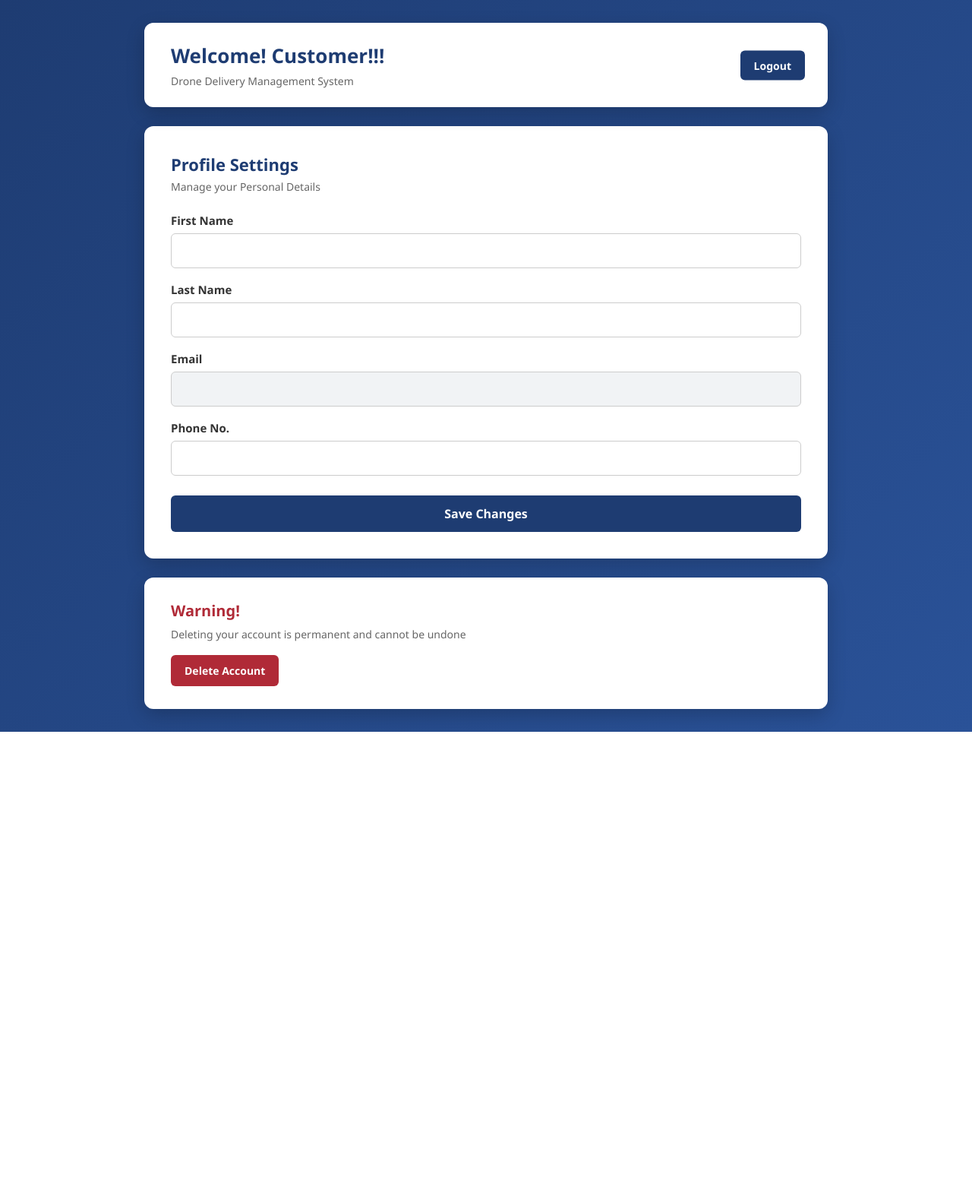
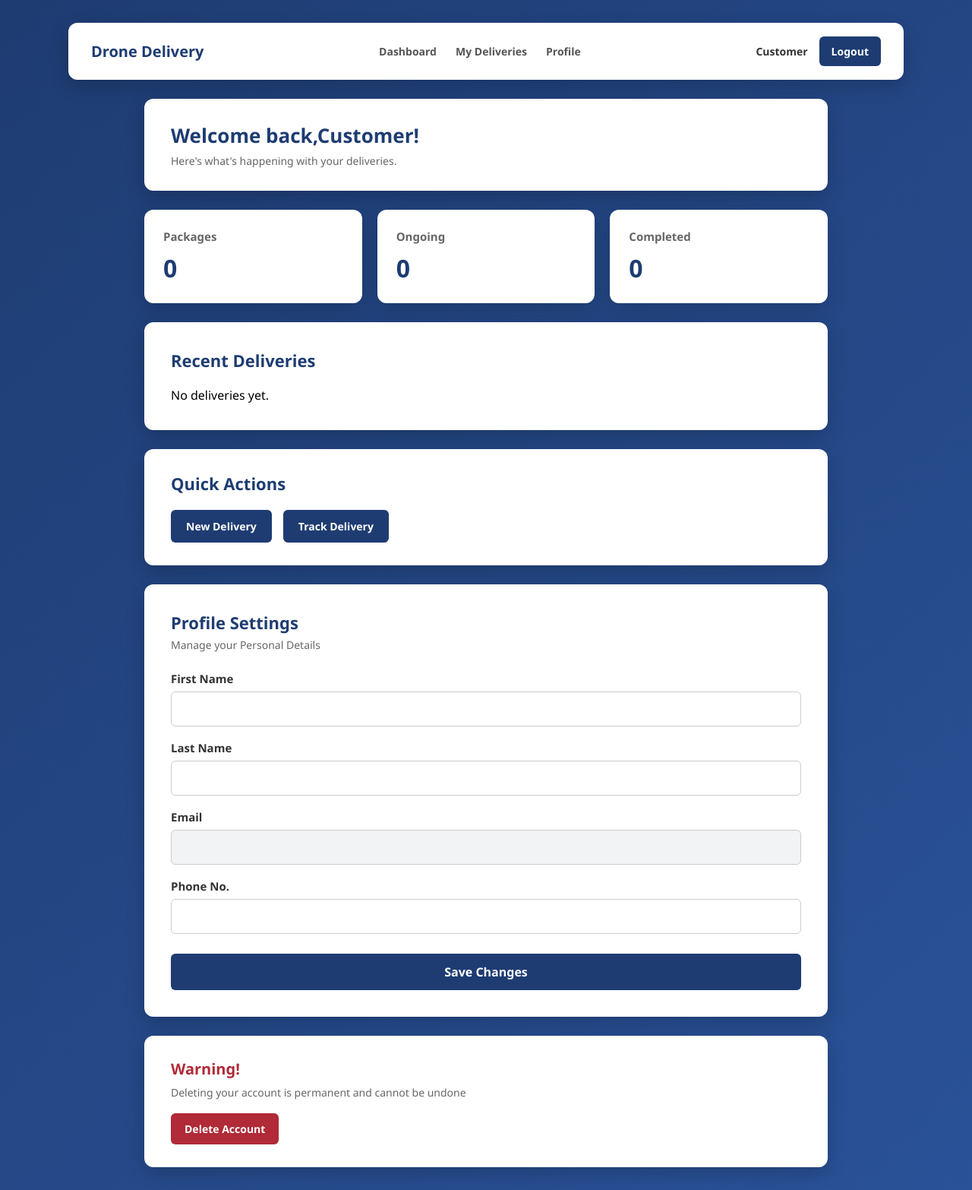
Before and after one commit to Amrita-School-of-Business-nd-Journalism/DBMS, a Flask app: page /customer in a window 1280 px wide. Shown: the whole page at 76% size. Before the commit the page ends 963 px from the top, so only its background shows below. Run offline with Flask 3, Linux system fonts and the light colour scheme; the visitor is signed in with stand-in values (Sample User, id 1).

Commit message:
Customer Dashboard - Incomplete Get Dashboard Details

```diff
--- a/backend/app.py
+++ b/backend/app.py
@@ -149,6 +149,9 @@
     try:
         cursor.execute(query,(email,role))
         user = cursor.fetchone()
+    except error as e:
+        print(e)
+
     finally:
         cursor.close()
         db.close()
@@ -182,7 +185,7 @@
         }
     })
 
-# Profile - User Fetching Route (Displaying in customer.html)
+# Customer Profile - User Fetching Route (Displaying in customer.html)
 @app.route("/profile")
 @login_required
 def get_profile():
@@ -196,7 +199,8 @@
             FROM USERS WHERE USER_ID = %s
         """,(session["USER_ID"],))
         user = cursor.fetchone()
-
+    except error as e:
+        print(e)
     finally:
         cursor.close()
         db.close()
@@ -212,7 +216,7 @@
         "user":user
     })
 
-# Profile - User Submitting Reflecting in DB
+# Customer Profile - User Submitting Reflecting in DB
 @app.route("/profile", methods=["PUT"])
 @login_required
 def update_profile():
@@ -239,6 +243,8 @@
     try:
         cursor.execute(query,(first_name,last_name,phone_no,session["USER_ID"]))
         db.commit()
+    except error as e:
+        print(e)
     finally:
         cursor.close()
         db.close()
@@ -249,11 +255,10 @@
         "message":"User Details updated Successfully"
     })
 
-# Profile - User Delete Track
+# Customer Profile - User Delete Track
 @app.route("/profile", methods=["DELETE"])
 @login_required
 def delete_profile():
-
     db = connect_w_db()
     cursor = db.cursor()
 
@@ -263,6 +268,8 @@
     try:
         cursor.execute(query,(session["USER_ID"],))
         db.commit()
+    except error as e:
+        print(e)
     finally:
         cursor.close()
         db.close()
@@ -274,6 +281,48 @@
         "message":"Account Deleted Successfully"
     })
 
+# Customer Dashboard Stats - Get
+@app.route("/dashboard/stats")
+@login_required
+def get_dashboard_stats():
+    db = connect_w_db()
+    cursor = db.cursor(dictionary=True)
+
+    # Packages Count
+    query = """
+    SELECT COUNT(*) as package_count FROM PACKAGES WHERE USER_ID = %s;
+    """
+    cursor.execute(query,(sesion["USER_ID"]))
+    package_count = cursor.fetchone()["PACKAGE_COUNT"]
+
+    # Packages - Ongoing Count
+    query = """
+    SELECT COUNT(*) AS ONGOING_COUNT FROM
+    (SELECT P.PACKAGE_ID FROM MISSIONS M JOIN PACKAGES P
+    USING(PACKAGE_ID) WHERE M.MISSION_STATUS = "ONGOING"
+    AND P.USER_ID = 1)
+    JT;
+    """
+
+    cursor.execute(query,(sesion["USER_ID"]))
+    ongoing_count = cursor.fetchone()["ONGOING_COUNT"]
+
+    # # Completed Deliveries
+    # query = """
+
+    # """
+
+    db.commit()
+    cursor.close()
+    db.close()
+
+    return jsonify({
+        "success": True,
+        "packages": package_count,
+        "ongoing": ongoing_count,
+        "completed": completed_count
+    })
+
 # Running the App
 if __name__=="__main__":
     app.run(debug=True)
--- a/backend/static/css/cd.css
+++ b/backend/static/css/cd.css
@@ -32,30 +32,6 @@
 header p {
     color: #666666;
     font-size: 14px;
-}
-
-#logout-btn {
-    position: absolute;
-    right: 30px;
-    top: 50%;
-    transform: translateY(-50%);
-
-    background: #1e3c72;
-    color: white;
-
-    border: none;
-    padding: 10px 18px;
-    border-radius: 6px;
-
-    font-size: 14px;
-    font-weight: 600;
-
-    cursor: pointer;
-    transition: background 0.2s ease;
-}
-
-#logout-btn:hover {
-    background: #2a5298;
 }
 
 main {
@@ -198,3 +174,254 @@
 #delete-account-btn:hover {
     background: #8f202c;
 }
+
+.navbar {
+    background: #ffffff;
+    padding: 18px 30px;
+    border-radius: 12px;
+
+    max-width: 1100px;
+    margin: 0 auto 25px;
+
+    display: flex;
+    align-items: center;
+    justify-content: space-between;
+
+    box-shadow: 0 8px 24px rgba(0, 0, 0, 0.2);
+
+    position: sticky;
+    top: 15px;
+    z-index: 1000;
+}
+
+.logo {
+    color: #1e3c72;
+    font-size: 20px;
+    font-weight: 700;
+}
+
+.nav-links {
+    display: flex;
+    gap: 25px;
+}
+
+.nav-links a {
+    color: #555555;
+    text-decoration: none;
+    font-size: 14px;
+    font-weight: 600;
+}
+
+.nav-links a:hover {
+    color: #1e3c72;
+}
+
+.nav-user {
+    display: flex;
+    align-items: center;
+    gap: 15px;
+}
+
+#nav-customer-name {
+    color: #333333;
+    font-size: 14px;
+    font-weight: 600;
+}
+
+.nav-user button {
+    background: #1e3c72;
+    color: white;
+
+    border: none;
+    padding: 10px 16px;
+
+    border-radius: 6px;
+
+    font-size: 14px;
+    font-weight: 600;
+
+    cursor: pointer;
+
+    transition: background 0.2s ease;
+}
+
+.nav-user button:hover {
+    background: #2a5298;
+}
+
+.welcome-section {
+    background: #ffffff;
+    padding: 30px 35px;
+
+    border-radius: 12px;
+
+    box-shadow: 0 8px 24px rgba(0, 0, 0, 0.2);
+
+    margin-bottom: 25px;
+}
+
+.welcome-section h1 {
+    color: #1e3c72;
+    font-size: 26px;
+    margin-bottom: 6px;
+}
+
+.welcome-section p {
+    color: #666666;
+    font-size: 14px;
+}
+
+.stats {
+    display: grid;
+    grid-template-columns: repeat(3, 1fr);
+    gap: 20px;
+
+    margin-bottom: 25px;
+}
+
+.stat-card {
+    background: #ffffff;
+
+    padding: 25px;
+
+    border-radius: 12px;
+
+    box-shadow: 0 8px 24px rgba(0, 0, 0, 0.15);
+}
+
+.stat-card h3 {
+    color: #666666;
+    font-size: 15px;
+    margin-bottom: 10px;
+}
+
+.stat-card p {
+    color: #1e3c72;
+    font-size: 32px;
+    font-weight: 700;
+}
+
+@media (max-width: 750px) {
+
+    .navbar {
+        flex-direction: column;
+        gap: 15px;
+        text-align: center;
+    }
+
+    .nav-links {
+        gap: 15px;
+        flex-wrap: wrap;
+        justify-content: center;
+    }
+
+    .statistics {
+        grid-template-columns: 1fr;
+    }
+
+}
+.recent-deliveries {
+    background: #ffffff;
+    padding: 35px;
+    border-radius: 12px;
+    box-shadow: 0 8px 24px rgba(0, 0, 0, 0.2);
+    margin-bottom: 25px;
+}
+
+.recent-deliveries h3 {
+    color: #1e3c72;
+    font-size: 22px;
+    margin-bottom: 20px;
+}
+
+.delivery-table {
+    width: 100%;
+}
+
+.table-header,
+.delivery-row {
+    display: grid;
+    grid-template-columns: 1fr 1fr 1fr;
+    padding: 14px;
+}
+
+.table-header {
+    background: #f1f3f5;
+    font-weight: 600;
+    color: #333;
+    border-radius: 6px;
+}
+
+.delivery-row {
+    border-bottom: 1px solid #eeeeee;
+    color: #555;
+}
+
+.status {
+    font-weight: 600;
+}
+
+.status.ongoing {
+    color: #d68910;
+}
+
+.status.delivered {
+    color: #198754;
+}
+.quick-actions {
+    background: #ffffff;
+    padding: 30px 35px;
+
+    border-radius: 12px;
+
+    box-shadow: 0 8px 24px rgba(0, 0, 0, 0.2);
+
+    margin-bottom: 25px;
+}
+
+.quick-actions h3 {
+    color: #1e3c72;
+    font-size: 22px;
+    margin-bottom: 20px;
+}
+
+.action-buttons {
+    display: flex;
+    gap: 15px;
+}
+
+.action-buttons button {
+    background: #1e3c72;
+    color: white;
+
+    border: none;
+    padding: 12px 20px;
+
+    border-radius: 6px;
+
+    font-size: 14px;
+    font-weight: 600;
+
+    cursor: pointer;
+
+    transition: background 0.2s ease;
+}
+
+.action-buttons button:hover {
+    background: #2a5298;
+}
+
+
+/* Responsive Quick Actions */
+
+@media (max-width: 600px) {
+
+    .action-buttons {
+        flex-direction: column;
+    }
+
+    .action-buttons button {
+        width: 100%;
+    }
+
+}
--- a/backend/static/js/cd.js
+++ b/backend/static/js/cd.js
@@ -1,4 +1,5 @@
-const lastName = document.getElementById("customer-last-name");
+const navCustomerName = document.getElementById("nav-customer-name");
+const dashboardName = document.getElementById("dashboard-name");
 const firstNameInput = document.getElementById("first-name");
 const lastNameInput = document.getElementById("last-name");
 const emailInput = document.getElementById("email");
@@ -17,7 +18,8 @@
             return;
         }
         const user = data.user
-        lastName.innerText = user.FIRST_NAME + " " + user.LAST_NAME;
+        navCustomerName.innerText = user.FIRST_NAME + " " + user.LAST_NAME;
+        dashboardName.innerText = " " + user.FIRST_NAME;
 
         firstNameInput.value = user.FIRST_NAME;
         lastNameInput.value = user.LAST_NAME;
@@ -52,7 +54,8 @@
 
         if(result.success){
             alert(result.message);
-            lastName.innerText = data.first_name + " " + data.last_name;
+            navCustomerName.innerText = data.first_name + " " +data.last_name;
+            dashboardName.innerText = data.first_name;
         }
         else{
             alert(result.message);
--- a/backend/templates/customer.html
+++ b/backend/templates/customer.html
@@ -8,14 +8,62 @@
     <script src="{{ url_for('static', filename='js/cd.js') }}" defer></script>
     <title>Welcome! Customer</title>
 </head>
-<body>
-    <header>
-        <h2>Welcome! <span id="customer-last-name">Customer</span>!!!</h2>
-        <p>Drone Delivery Management System</p>
-        <button id="logout-btn">Logout</button>
-    </header>
+<body id="top">
+    <nav class="navbar">
+        <div class="logo">
+            Drone Delivery
+        </div>
+        <div class="nav-links">
+            <a href="#top">Dashboard</a>
+            <a href="#">My Deliveries</a>
+            <a href="#profile-section">Profile</a>
+        </div>
+        <div class="nav-user">
+            <span id="nav-customer-name">Customer</span>
+            <button id="logout-btn">Logout</button>
+        </div>
+    </nav>
     <main>
-        <section class="profile-section">
+        <!--WELCOME-->
+        <section class="welcome-section">
+            <h1>Welcome back,<span id="dashboard-name">Customer</span>!</h1>
+            <p>Here's what's happening with your deliveries.</p>
+        </section>
+        <!--STATISTICS-->
+        <section class="stats">
+            <div class="stat-card">
+                <h3>Packages</h3>
+                <p>0</p>
+            </div>
+
+            <div class="stat-card">
+                <h3>Ongoing</h3>
+                <p>0</p>
+            </div>
+
+            <div class="stat-card">
+                <h3>Completed</h3>
+                <p>0</p>
+            </div>
+        </section>
+        <!--RECENT-DELIVERIES-->
+        <section class="recent-deliveries">
+            <h3>Recent Deliveries</h3>
+            <p class="empty-state">
+                No deliveries yet.
+            </p>
+            </div>
+        </section>
+        <!--QUICK ACTIONS-->
+        <section class="quick-actions">
+            <h3>Quick Actions</h3>
+            <div class="action-buttons">
+                <button id="new-delivery-btn"> New Delivery</button>
+                <button id="track-delivery-btn"> Track Delivery</button>
+            </div>
+        </section>
+        <!--PROFILE-->
+        <section class="profile-section" id="profile-section">
             <h3>Profile Settings</h3>
             <p class="section-description">Manage your Personal Details</p>
             <form id="profile-form">
```
Also changed, not shown: Toy DB.sql (added, +208 -0 lines), database/database.py (+4 -5 lines), DDL.sql (line endings or trailing spaces), 1 other file.
